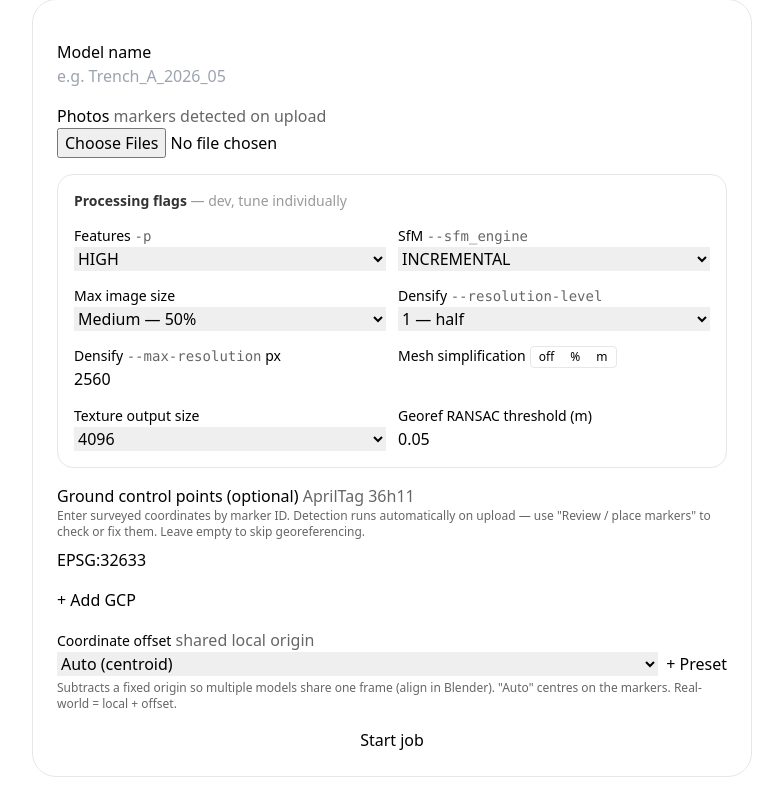
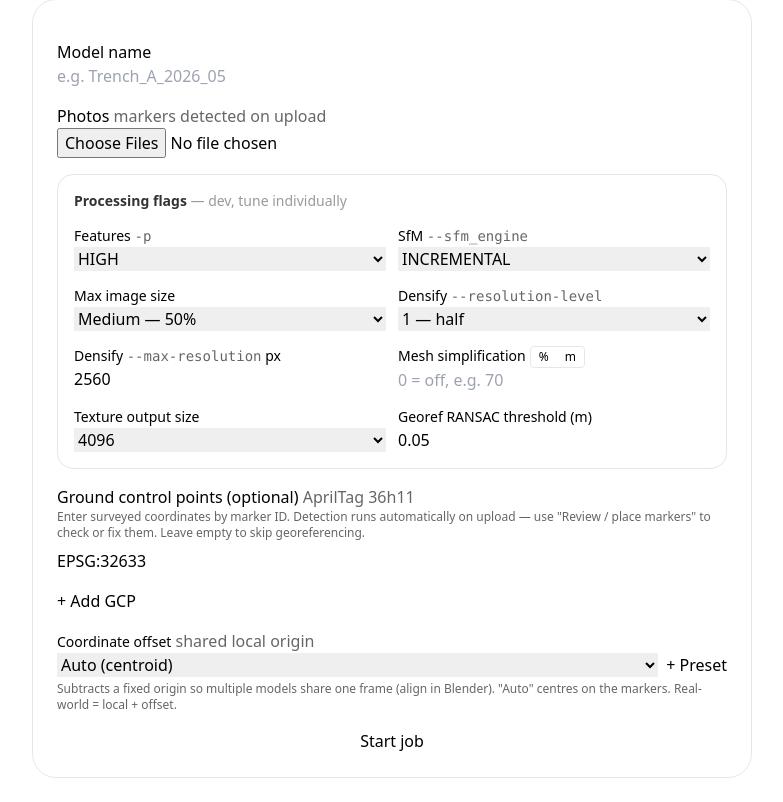
Before and after one commit to Ben-Mik/Relief3D, a Flask app: page /projects/1/new-job in a window 1280 px wide. Shown: the part 213-1015 px from the top of the page, without its empty margins (248-1031 px from the left). Before the commit the page ends 990 px from the top, so only its background shows below. Run offline with Flask 3, Linux system fonts and the light colour scheme; style sheets or scripts are compiled from the project's sources.

Commit message:
Simplification toggle: remove off button, % range 0-100
- Default to % mode, input always visible (0 = off)
- Range 0-100; 0 and 100 both send decimate=0 (no simplification)
- Meaningful range is 1-99

Co-Authored-By: Claude Sonnet 4.6 <noreply@anthropic.com>

```diff
--- a/templates/new_job.html
+++ b/templates/new_job.html
@@ -79,13 +79,12 @@
                 <label class="label py-1 gap-2">
                     <span class="label-text text-sm">Mesh simplification</span>
                     <span class="inline-flex text-xs rounded overflow-hidden border border-secondary">
-                        <button type="button" id="simp-off" class="px-2 py-0.5 bg-primary text-primary-content">off</button>
-                        <button type="button" id="simp-pct" class="px-2 py-0.5">%</button>
+                        <button type="button" id="simp-pct" class="px-2 py-0.5 bg-primary text-primary-content">%</button>
                         <button type="button" id="simp-m"   class="px-2 py-0.5">m</button>
                     </span>
                 </label>
-                <input type="number" id="simp-val" step="any" min="0" max="99"
-                       class="input input-bordered input-sm w-full hidden" placeholder="0 = off">
+                <input type="number" id="simp-val" step="any" min="0" max="100"
+                       class="input input-bordered input-sm w-full" placeholder="0 = off">
                 <input type="hidden" name="decimate" id="simp-decimate" value="0">
                 <input type="hidden" name="edge_length" id="simp-edge" value="0">
             </div>
@@ -165,43 +164,38 @@
     // Mesh simplification toggle: off / % / m
     // % → decimate: user types 0–99 (% to remove), sent as (100-val)/100
     // m → edge-length: user types metres directly
-    let simpMode = "off";
-    const simpVal     = document.getElementById("simp-val");
-    const simpDecimate= document.getElementById("simp-decimate");
-    const simpEdge    = document.getElementById("simp-edge");
-    const simpBtns    = {off: document.getElementById("simp-off"),
-                         pct: document.getElementById("simp-pct"),
-                         m:   document.getElementById("simp-m")};
+    let simpMode = "pct";
+    const simpVal      = document.getElementById("simp-val");
+    const simpDecimate = document.getElementById("simp-decimate");
+    const simpEdge     = document.getElementById("simp-edge");
+    const simpBtns     = {pct: document.getElementById("simp-pct"),
+                          m:   document.getElementById("simp-m")};
     function setSimpMode(mode) {
         simpMode = mode;
         Object.entries(simpBtns).forEach(([k,b]) => {
             b.classList.toggle("bg-primary", k === mode);
             b.classList.toggle("text-primary-content", k === mode);
         });
-        simpVal.classList.toggle("hidden", mode === "off");
-        if (mode === "off") {
-            simpVal.removeAttribute("max"); simpVal.placeholder = "";
-            simpDecimate.value = "0"; simpEdge.value = "0";
-        } else if (mode === "pct") {
-            simpVal.max = "99"; simpVal.step = "1"; simpVal.placeholder = "% to remove, e.g. 70";
+        if (mode === "pct") {
+            simpVal.max = "100"; simpVal.step = "1"; simpVal.placeholder = "0 = off, e.g. 70";
         } else {
-            simpVal.removeAttribute("max"); simpVal.step = "any"; simpVal.placeholder = "metres, e.g. 0.01";
+            simpVal.removeAttribute("max"); simpVal.step = "any"; simpVal.placeholder = "0 = off, e.g. 0.01";
         }
         updateSimpHidden();
     }
     function updateSimpHidden() {
         const v = parseFloat(simpVal.value) || 0;
         if (simpMode === "pct") {
-            simpDecimate.value = v > 0 ? ((100 - Math.min(v, 99)) / 100).toFixed(4) : "0";
+            simpDecimate.value = v > 0 && v < 100 ? ((100 - v) / 100).toFixed(4) : "0";
             simpEdge.value = "0";
-        } else if (simpMode === "m") {
+        } else {
             simpEdge.value = v > 0 ? v : "0";
             simpDecimate.value = "0";
         }
     }
     simpVal.addEventListener("input", updateSimpHidden);
     Object.entries(simpBtns).forEach(([k,b]) => b.addEventListener("click", () => setSimpMode(k)));
-    setSimpMode("off");
+    setSimpMode("pct");
 
     // Upload on selection -> detect markers -> enable review + start.
     fileInput.addEventListener("change", async () => {
```
